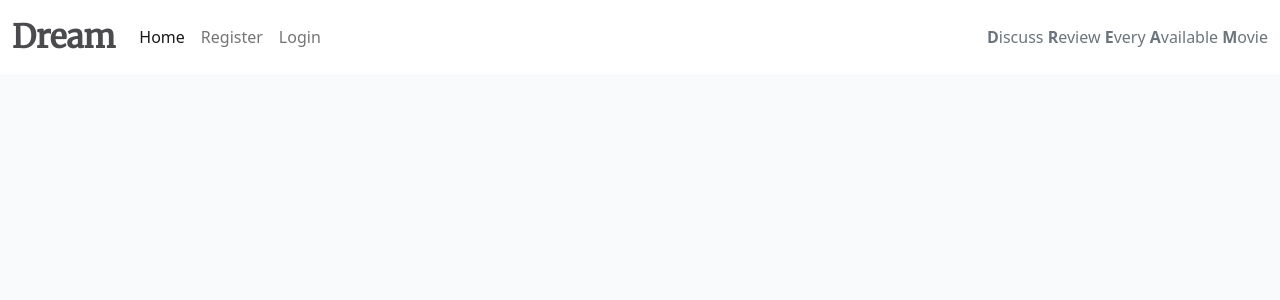
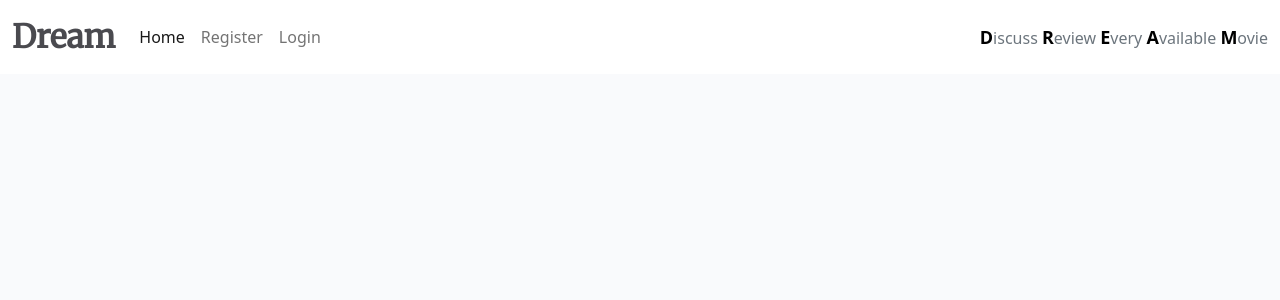
Before and after one commit to CWilson1993/DREAMBlog, a Django app: template templates/index.html in a window 1280 px wide. Shown: the top 300 px of the page. Run offline with Django 3.2, Linux system fonts and the light colour scheme; the template is opened without the code that fills it, so the values that code supplies are empty.

Commit message:
More style added to heading

```diff
--- a/static/css/style.css
+++ b/static/css/style.css
@@ -9,8 +9,9 @@ body {
     color: #4A4A4F;
 }
 
-.red-letter {
-    color: #E84610;
+.color-letter {
+    color: black;
+    font-size: large;
 }
 
 .thin {
--- a/templates/base.html
+++ b/templates/base.html
@@ -51,8 +51,8 @@
                     {% endif %}
                 </ul>
                 <span class="navbar-text text-muted">
-                    <strong>D</strong>iscuss <strong>R</strong>eview <strong>E</strong>very <strong>A</strong>vailable
-                    <strong>M</strong>ovie
+                    <strong class="color-letter">D</strong>iscuss <strong class="color-letter">R</strong>eview <strong class="color-letter">E</strong>very <strong class="color-letter">A</strong>vailable
+                    <strong class="color-letter">M</strong>ovie
                 </span>
             </div>
         </div>
```
